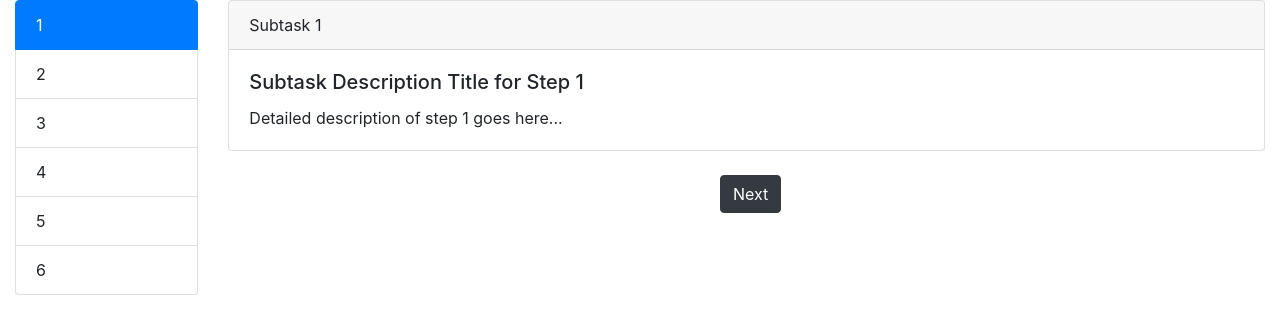
After one commit to atakanerefe/International-Colby-Copy, a Flask app: page /steps in a window 1280 px wide. The commit adds this page. Shown: the top 334 px of the page. Run offline with Flask 3, Linux system fonts and the light colour scheme; some libraries are stand-ins or nearby versions.

Commit message:
Added a Steps Page
I added a Steps page, which allows the user to go through a list of steps and then submit a Subtask. I used Bootstrap components of Buttons and "Active items" within List Group. After the user logs in, I changed def index(): in the app.py to send the user to the steps page to visualize to myself the changes I was making.

```diff
--- a/app.py
+++ b/app.py
@@ -1,4 +1,4 @@
-from flask import Flask, Blueprint, redirect, url_for, session, request, jsonify
+from flask import Flask, Blueprint, redirect, render_template, url_for, session, request, jsonify
 from flask_login import LoginManager
 from flask_oauthlib.client import OAuth
 from models import db, User
@@ -34,7 +34,8 @@ google = oauth.remote_app(
 def index():
     if 'google_token' in session:
         me = google.get('userinfo')
-        return jsonify({'data': me.data})
+        return redirect(url_for('steps'))
+        # return jsonify({'data': me.data})
     return 'Hello! Log in with your Google account: <a href="/login">Log in</a>'
 
 @app.route('/login')
@@ -63,6 +64,14 @@ def logout():
 def get_google_oauth_token():
     return session.get('google_token')
 
+# route for steps page
+@app.route('/steps')
+def steps():
+    step = request.args.get('step', default=1, type=int)
+
+    return render_template('steps.html', active_step=step)
+
+
 if __name__ == '__main__':
     with app.app_context():
         db.create_all()  # Create tables (if not created)
--- /dev/null
+++ b/templates/steps.html
@@ -0,0 +1,56 @@
+<!DOCTYPE html>
+<html lang="en">
+<head>
+    <meta charset="UTF-8">
+    <meta name="viewport" content="width=device-width, initial-scale=1.0">
+    <title>Steps Page</title>
+    <link href="https://maxcdn.bootstrapcdn.com/bootstrap/4.5.2/css/bootstrap.min.css" rel="stylesheet">
+</head>
+<body>
+    <div class="container-fluid">
+        <div class="row">
+            <div class="col-md-2">
+                <ul class="list-group">
+                  <!-- vertical sidebar with hardcoded length of subtask -->
+                    {% for i in range(1, 7) %}
+                        <li class="list-group-item {% if i == active_step %}active{% endif %}">
+                            {{ i }}
+                        </li>
+                    {% endfor %}
+                </ul>
+            </div>
+
+            <div class="col-md-10">
+              <!-- card for the subtask content -->
+                <div class="card mb-4">
+                    <div class="card-header">Subtask {{ active_step }}</div>
+                    <div class="card-body">
+                        <h5 class="card-title">Subtask Description Title for Step {{ active_step }}</h5>
+                        <p class="card-text">Detailed description of step {{ active_step }} goes here...</p>
+                    </div>
+                </div>
+
+                <div class="d-flex justify-content-center mt-4">
+                  <!-- previous button -->
+                    {% if active_step > 1 %}
+                        <a href="{{ url_for('steps', step=active_step - 1) }}" class="btn btn-dark">Previous</a>
+                    {% endif %}
+                    <!-- next button with hardcoded value cuz don't have length of subtask -->
+                    {% if active_step < 6 %}
+                        <a href="{{ url_for('steps', step=active_step + 1) }}" class="btn btn-dark ml-2">Next</a>
+                    {% endif %}
+                    <!-- submit button -->
+                    {% if active_step == 6 %}
+                        <a href="{{ url_for('steps', step=active_step + 1) }}" class="btn btn-dark ml-2">Submit</a>
+                    {% endif %}
+
+                </div>
+            </div>
+        </div>
+    </div>
+
+    <script src="https://code.jquery.com/jquery-3.5.1.slim.min.js"></script>
+    <script src="https://cdn.jsdelivr.net/npm/@popperjs/core@2.9.1/dist/umd/popper.min.js"></script>
+    <script src="https://maxcdn.bootstrapcdn.com/bootstrap/4.5.2/js/bootstrap.min.js"></script>
+</body>
+</html>
```
Also changed, not shown: models.py (+19 -0 lines), static/style.css (+91 -0 lines), instance/mydatabase.db, steps.py (added).
